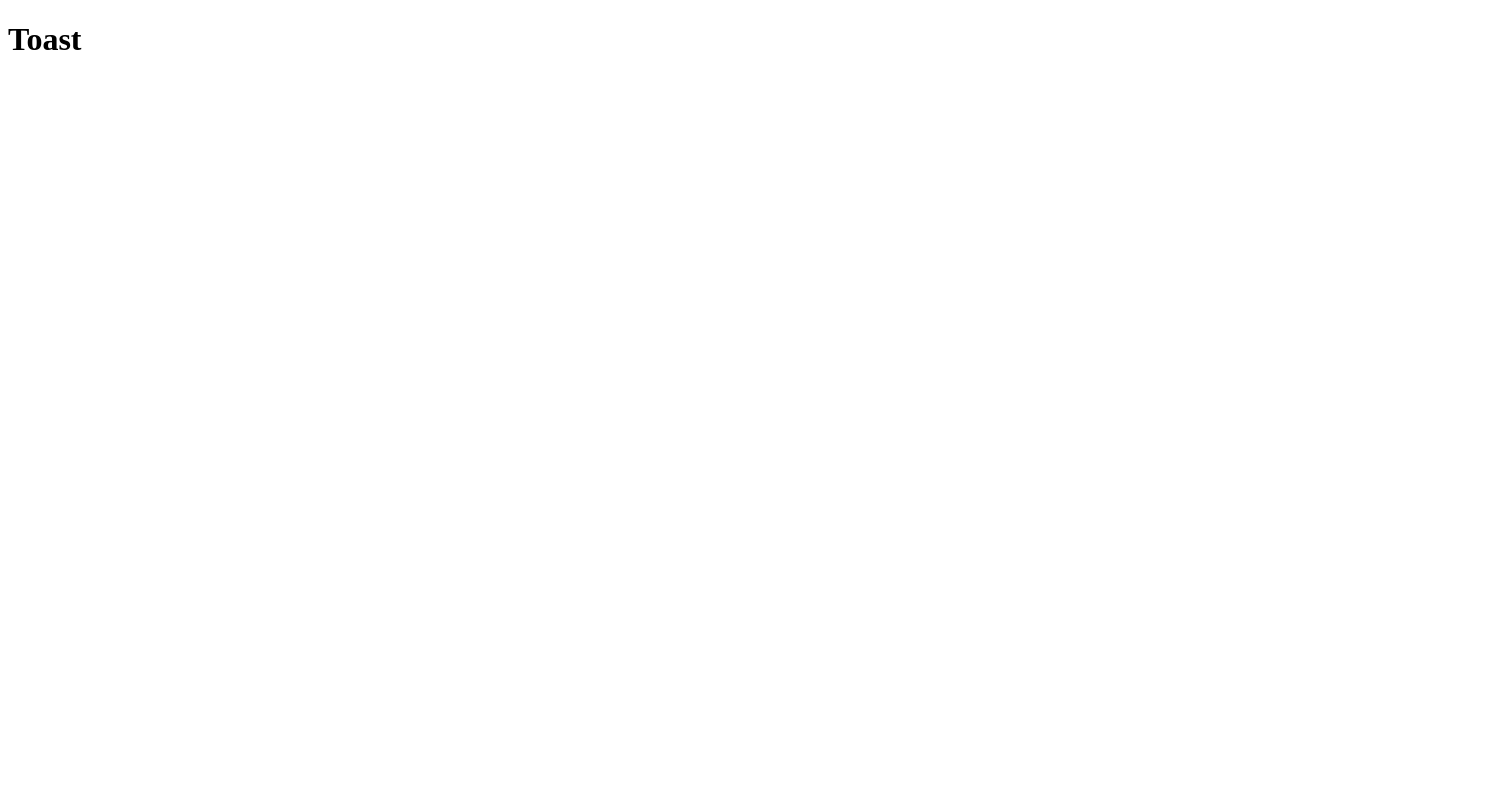
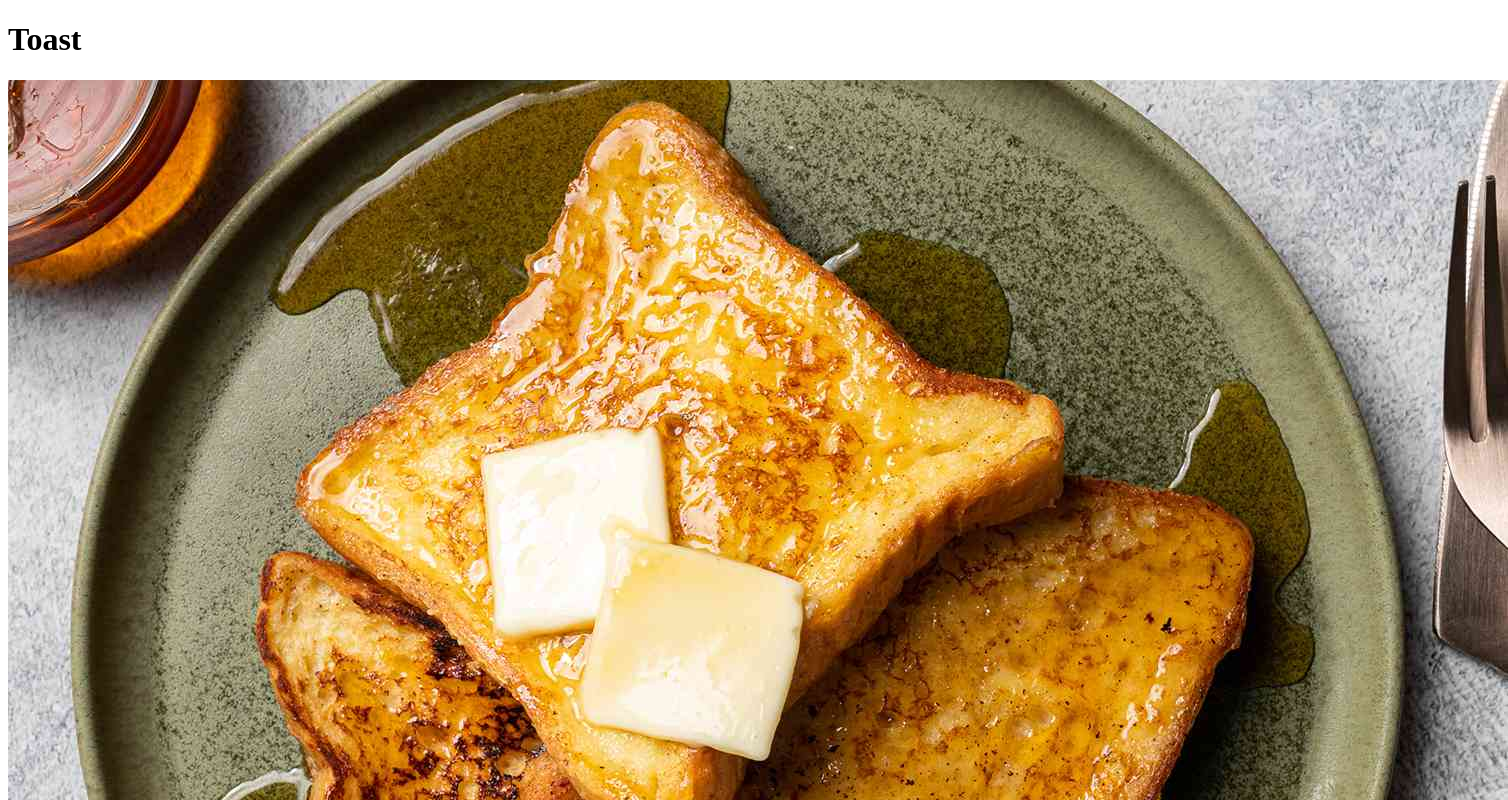
Before and after one commit to bilaallatif/odin-recipes, a plain HTML site: page recipes/toast.html in a window 1280 px wide. Shown: the top 800 px of the page, 1508 px wide, since content can reach past the window. Drawn offline with Linux system fonts and the light colour scheme.

Commit message:
Added toast image

```diff
--- a/recipes/toast.html
+++ b/recipes/toast.html
@@ -7,5 +7,6 @@
 </head>
 <body>
     <h1>Toast</h1>
+    <img src="../images/toast.jpeg" alt="toast">
 </body>
 </html>
```
Also changed, not shown: images/toast.jpeg (added).
